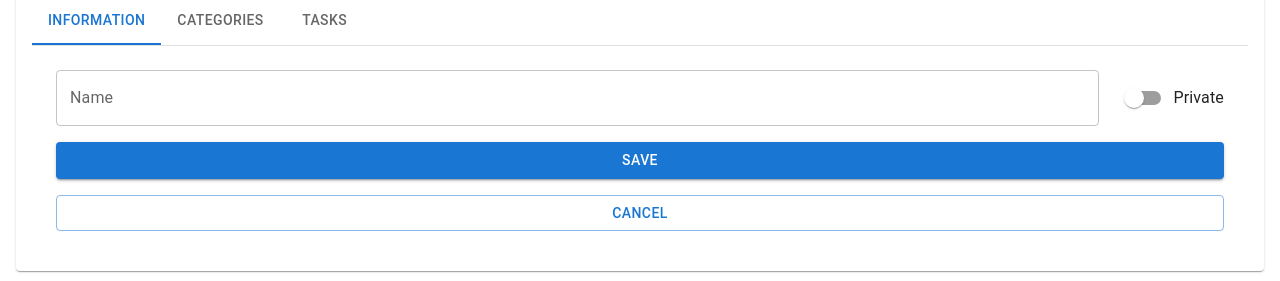
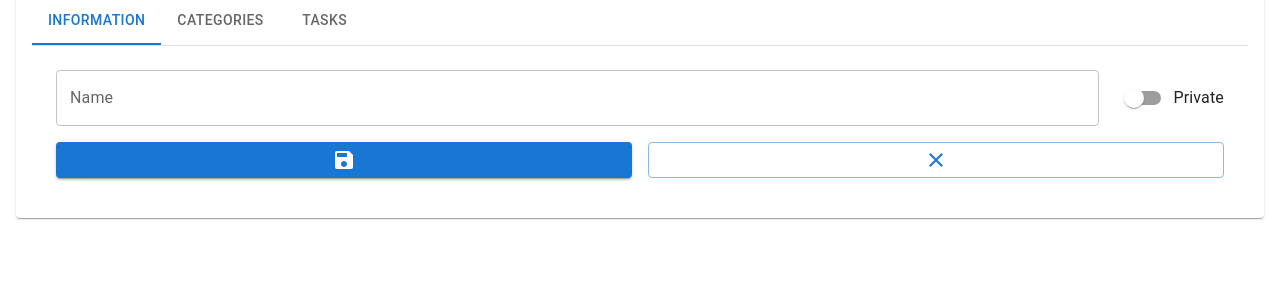
Before and after one commit to Deathblood69/satisfactory-planner, a Next.js app: page /lists/1 in a window 1280 px wide. Shown: the part 147-428 px from the top of the page. Built offline with nearby package versions, Linux system fonts and the light colour scheme; no server answers; what @mui/material-nextjs would draw is missing.

Commit message:
feat(layout): WIP

```diff
--- /dev/null
+++ b/src/components/AppButton.tsx
@@ -0,0 +1,24 @@
+import Button from '@mui/material/Button'
+import IconButton from '@mui/material/IconButton'
+import {ReactNode} from 'react'
+
+interface Props {
+  type?: 'button' | 'submit' | 'reset'
+  icon?: boolean
+  children: ReactNode
+  fullWidth?: boolean
+}
+
+export default function AppButton({type, icon, fullWidth, children}: Props) {
+  return icon ? (
+    <IconButton type={type}>{children}</IconButton>
+  ) : (
+    <Button
+      type={type}
+      variant={type === 'submit' ? 'contained' : 'outlined'}
+      fullWidth={fullWidth}
+    >
+      {children}
+    </Button>
+  )
+}
--- a/src/components/buttons/AddButton.tsx
+++ /dev/null
@@ -1,13 +0,0 @@
-import Button from '@mui/material/Button'
-import {Add} from '@mui/icons-material'
-
-export default function AddButton() {
-  return (
-    <Button
-      type={'submit'}
-      variant="contained"
-    >
-      <Add />
-    </Button>
-  )
-}
--- a/src/components/buttons/DeleteButton.tsx
+++ /dev/null
@@ -1,27 +0,0 @@
-import Tooltip from '@mui/material/Tooltip'
-import IconButton from '@mui/material/IconButton'
-import {Delete} from '@mui/icons-material'
-import Button from '@mui/material/Button'
-
-interface Props {
-  square?: boolean
-}
-
-export default function DeleteButton({square}: Props) {
-  return (
-    <Tooltip title={'Delete'}>
-      {square ? (
-        <Button
-          type={'submit'}
-          variant="outlined"
-        >
-          <Delete />
-        </Button>
-      ) : (
-        <IconButton>
-          <Delete />
-        </IconButton>
-      )}
-    </Tooltip>
-  )
-}
--- a/src/components/buttons/SaveButton.tsx
+++ b/src/components/buttons/SaveButton.tsx
@@ -1,16 +1,23 @@
 import Button from '@mui/material/Button'
+import {Save} from '@mui/icons-material'
+import IconButton from '@mui/material/IconButton'
 
 interface Props {
-  edited: boolean
+  square?: boolean
 }
 
-export default function SaveButton({edited}: Props) {
-  return (
+export default function SaveButton({square}: Props) {
+  return square ? (
     <Button
       type={'submit'}
-      variant={'contained'}
+      variant="contained"
+      fullWidth={true}
     >
-      {edited ? 'Save' : 'Create'}
+      <Save />
     </Button>
+  ) : (
+    <IconButton>
+      <Save />
+    </IconButton>
   )
 }
--- a/src/ui/categories/CategoryAdd.tsx
+++ b/src/ui/categories/CategoryAdd.tsx
@@ -2,10 +2,10 @@ import * as React from 'react'
 import {Dispatch, Fragment, SetStateAction, useMemo} from 'react'
 import {useFormContext} from '@/providers/FormProvider'
 import {CategoryCreateDTO} from '@/dto/categories/CategoryCreateDTO'
-import AddButton from '@/components/buttons/AddButton'
-import DeleteButton from '@/components/buttons/DeleteButton'
 import {TextField} from '@mui/material'
 import {CategoryDTO} from '@/dto/categories/CategoryDTO'
+import AppButton from '@/components/AppButton'
+import {Add, Delete, Save} from '@mui/icons-material'
 
 interface CategoryAddProps {
   value: CategoryDTO | undefined
@@ -38,8 +38,12 @@ export default function CategoryAdd({value, setValue}: CategoryAddProps) {
         fullWidth
         onChange={(event) => handleChange(event.target.value)}
       />
-      <AddButton />
-      <DeleteButton square={true} />
+      <AppButton type={'submit'}>{value?.id ? <Save /> : <Add />}</AppButton>
+      {value?.id && (
+        <AppButton>
+          <Delete />
+        </AppButton>
+      )}
     </Fragment>
   )
 }
--- a/src/ui/lists/ListForm.tsx
+++ b/src/ui/lists/ListForm.tsx
@@ -3,13 +3,11 @@ import {ListCreateDTO} from '@/dto/lists/ListCreateDTO'
 import {ListDTO} from '@/dto/lists/ListDTO'
 import {ListService} from '@/services/ListService'
 import {FormProvider} from '@/providers/FormProvider'
-import {ROUTES_CONFIG} from '@/config/routes.config'
-import {useRouter} from 'next/navigation'
 import {Stack} from '@mui/material'
 import ListFields from '@/ui/lists/ListFields'
-import SaveButton from '@/components/buttons/SaveButton'
-import Button from '@mui/material/Button'
 import {API_CONFIG} from '@/config/api.config'
+import AppButton from '@/components/AppButton'
+import {Add, Clear, Save} from '@mui/icons-material'
 
 const defaultForm: ListCreateDTO = {
   name: '',
@@ -21,8 +19,6 @@ interface Props {
 }
 
 export default function ListForm({id}: Props) {
-  const router = useRouter()
-
   async function handleSave(dto: ListCreateDTO) {
     let entity: ListDTO
     if (id && !Array.isArray(id) && id !== 'new') {
@@ -31,10 +27,6 @@ export default function ListForm({id}: Props) {
       entity = await ListService.createList(dto)
     }
     return entity
-  }
-
-  function handleCancel() {
-    router.push(`${ROUTES_CONFIG.lists}`)
   }
 
   return (
@@ -47,15 +39,26 @@ export default function ListForm({id}: Props) {
       <Stack
         direction="column"
         spacing={2}
+        sx={{width: '100%'}}
       >
         <ListFields />
-        <SaveButton edited={Boolean(id)} />
-        <Button
-          variant={'outlined'}
-          onClick={handleCancel}
+        <Stack
+          direction={'row'}
+          spacing={2}
         >
-          Cancel
-        </Button>
+          <AppButton
+            type={'submit'}
+            fullWidth={true}
+          >
+            {Boolean(id) ? <Save /> : <Add />}
+          </AppButton>
+          <AppButton
+            type={'reset'}
+            fullWidth={true}
+          >
+            <Clear />
+          </AppButton>
+        </Stack>
       </Stack>
     </FormProvider>
   )
--- a/src/ui/tasks/TaskAdd.tsx
+++ b/src/ui/tasks/TaskAdd.tsx
@@ -6,7 +6,9 @@ import AppAutocomplete from '@/components/AppAutocomplete'
 import {useQuery} from '@tanstack/react-query'
 import {API_CONFIG} from '@/config/api.config'
 import getEntitiesByProperty from '@/queries/getEntitiesByProperty'
-import AddButton from '@/components/buttons/AddButton'
+import AppButton from '@/components/AppButton'
+import {Add} from '@mui/icons-material'
+import * as React from 'react'
 
 interface Props {
   idList: string
@@ -42,7 +44,9 @@ export function TaskAdd({idList}: Props) {
         items={categories}
         getOptionLabel={getOptionLabel}
       />
-      <AddButton />
+      <AppButton type={'submit'}>
+        <Add />
+      </AppButton>
     </Stack>
   )
 }
```
Also changed, not shown: src/components/buttons/ClearButton.tsx (deleted, +0 -10 lines), src/components/buttons/NewButton.tsx (deleted, +0 -15 lines), src/ui/lists/useListTable.tsx (+12 -5 lines).
